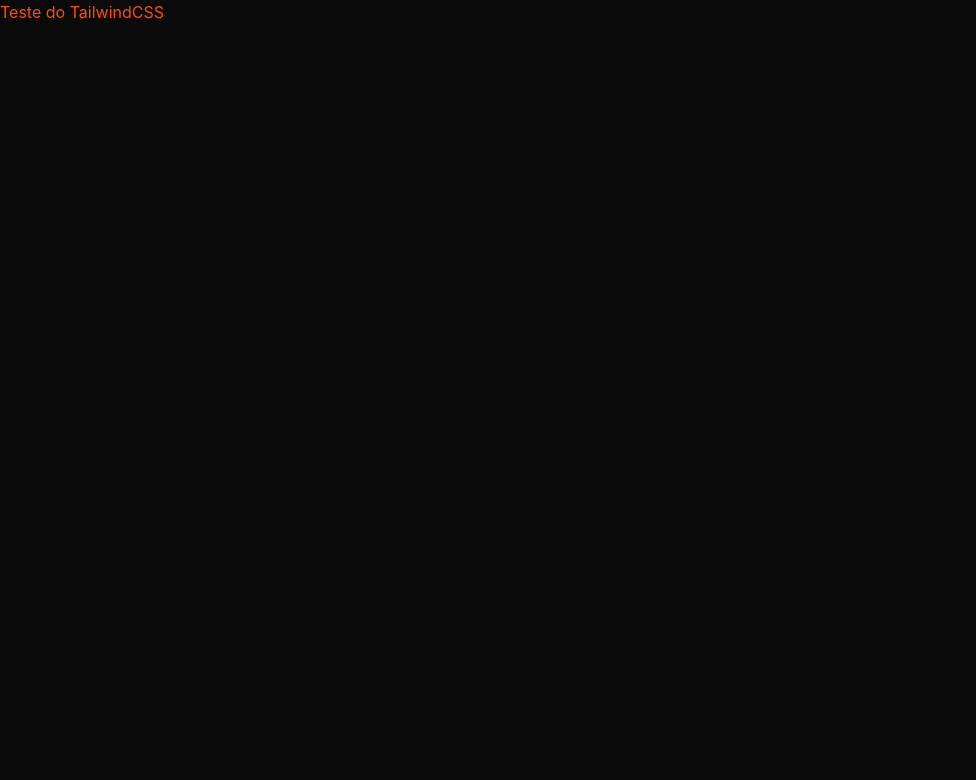
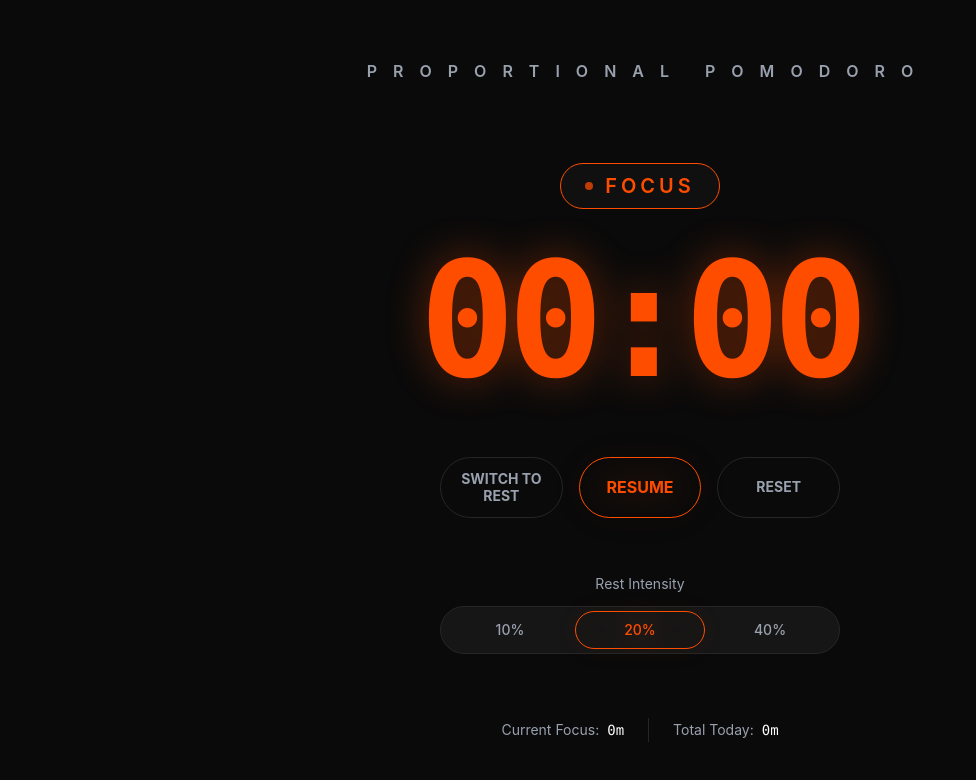
Before and after one commit to naiqfreire/proportional-pomodoro, a React (Vite) app: page / in a window 1280 px wide. Shown: the top 780 px of the page, without its empty margins (0-976 px from the left). Built offline with nearby package versions, Linux system fonts and the light colour scheme.

Commit message:
feat(ui): build main App structure

```diff
--- a/src/App.jsx
+++ b/src/App.jsx
@@ -1,9 +1,54 @@
+import Header from './components/Header';
+import TimerDisplay from './components/TimerDisplay';
+import Controls from './components/Controls';
+import IntensitySelector from './components/IntensitySelector';
+import StatsFooter from './components/StatsFooter';
+import { useTimer } from './hooks/useTimer';
+
 function App() {
-  return (
-    <div className="bg-matte text-focus min-h-screen">
-      <h1>Teste do TailwindCSS</h1>
-    </div>
-  );
+    const {
+        mode,
+        isRunning,
+        currentRatio,
+        currentSeconds,
+        sessionFocus,
+        totalToday,
+        toggleTimer,
+        switchMode,
+        resetTimer,
+        selectRatio,
+    } = useTimer();
+
+    return (
+        <div className="min-h-screen bg-matte text-gray-100 flex flex-col items-center justify-center font-sans">
+            <Header />
+
+            <main className="flex flex-col items-center gap-10 w-full max-w-md px-6">
+                <TimerDisplay totalSeconds={currentSeconds} mode={mode} />
+
+                <Controls
+                    isRunning={isRunning}
+                    mode={mode}
+                    onToggleTimer={toggleTimer}
+                    onSwitchMode={switchMode}
+                    onReset={resetTimer}
+                />
+
+                <IntensitySelector
+                    currentRatio={currentRatio}
+                    mode={mode}
+                    onSelectRatio={selectRatio} // <-- Passando a função real do hook
+                />
+            </main>
+
+            <div className="mt-16 w-full max-w-md px-6">
+                <StatsFooter
+                    currentSessionFocus={sessionFocus}
+                    totalFocusToday={totalToday}
+                />
+            </div>
+        </div>
+    );
 }
 
-export default App
+export default App;
```
